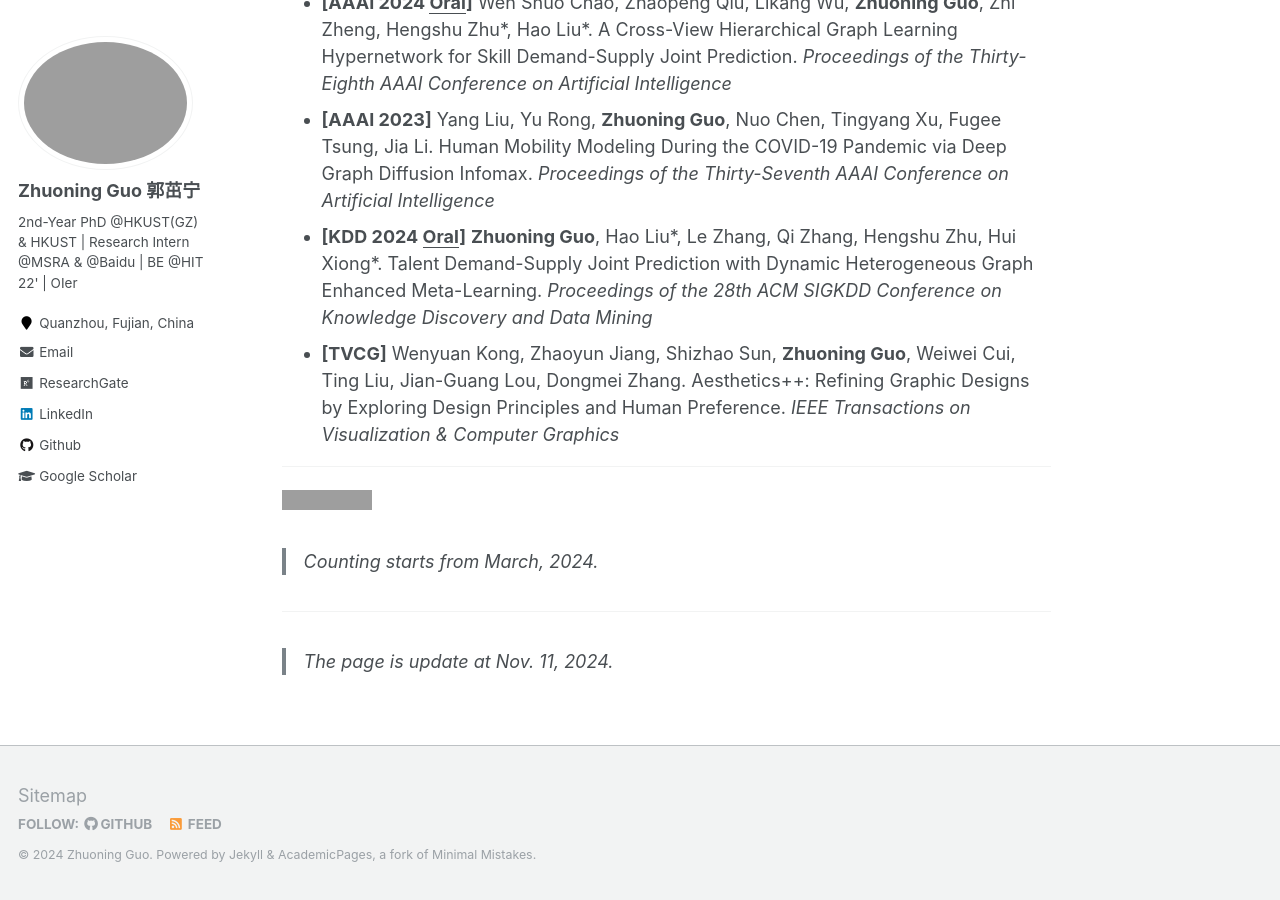
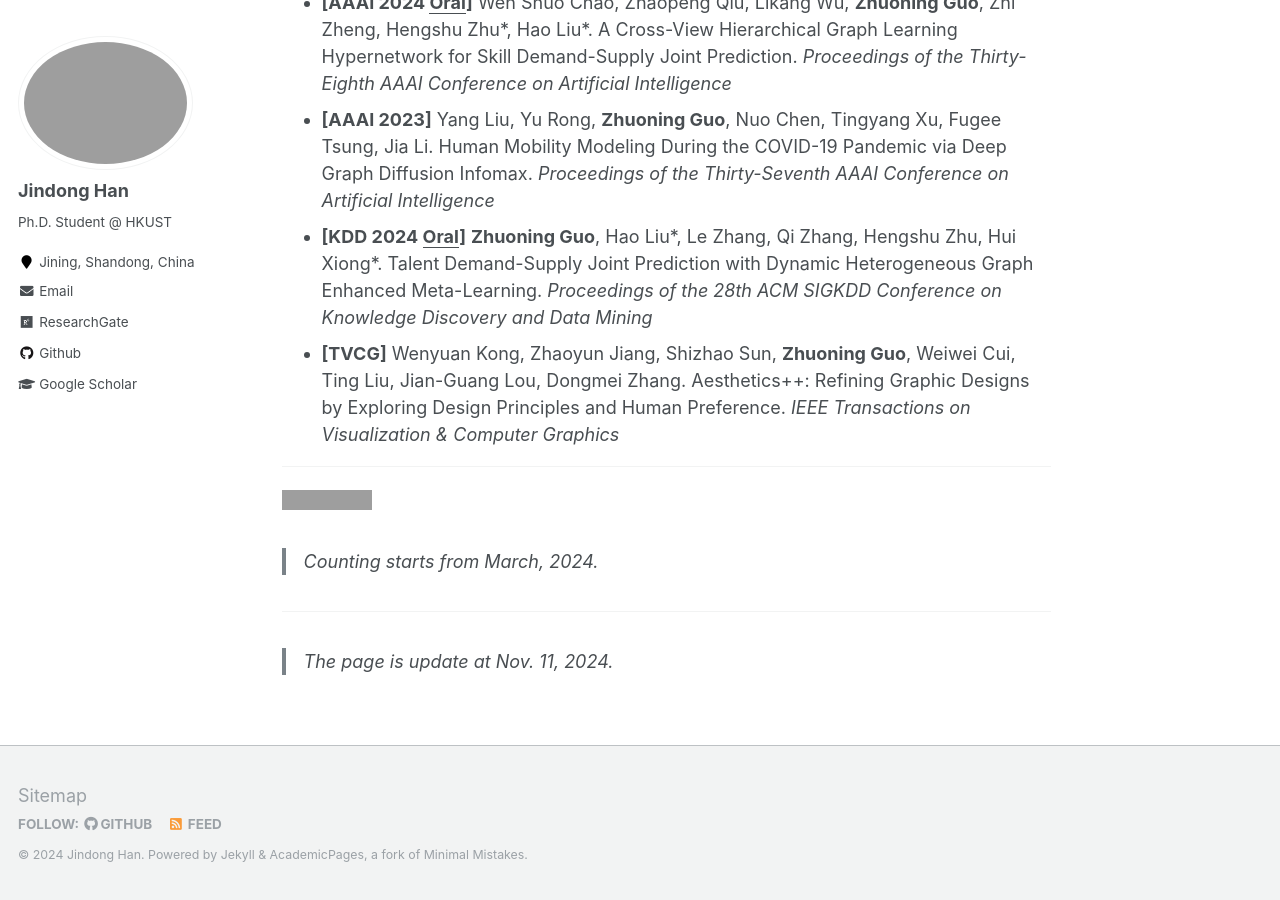
Before and after one commit to jhanao-hkust/jhanao-hkust.github.io, a Jekyll site: the page built from _pages/about.md, in a window 1280 px wide and 900 px high, scrolled down 1903 px. Built offline with Jekyll 4.4.1, drawn with Linux system fonts in a browser that asks for light colours; formulas are drawn with MathJax 3; some of the changed text lies outside the part shown; grey boxes are pictures that could not be loaded.

Commit message:
Update _config.yml

```diff
--- a/_config.yml
+++ b/_config.yml
@@ -7,13 +7,13 @@
 
 # Site Settings
 locale                   : "en-US"
-title                    : "Zhuoning Guo"
+title                    : "Jindong Han"
 title_separator          : "-"
-name                     : &name "Zhuoning Guo"
-description              : &description "PhD student at HKUST(GZ)"
-url                      : https://gzn00417.github.io # the base hostname & protocol for your site e.g. "https://mmistakes.github.io"
+name                     : &name "Jindong Han"
+description              : &description "Ph.D. Student at HKUST"
+url                      : https://jhanao-hkust.github.io # the base hostname & protocol for your site e.g. "https://mmistakes.github.io"
 baseurl                  : "" # the subpath of your site, e.g. "/blog"
-repository               : "gzn00417/gzn00417.github.io"
+repository               : "jhanao-hkust.github.io"
 teaser                   :  # filename of teaser fallback teaser image placed in /images/, .e.g. "500x300.png"
 breadcrumbs              : false # true, false (default)
 words_per_minute         : 160
@@ -80,15 +80,15 @@ analytics:
 
 # Site Author
 author:
-  name             : "Zhuoning Guo 郭茁宁"
+  name             : "Jindong Han"
   avatar           : "profile.png"
-  bio              : "2nd-Year PhD @HKUST(GZ) & HKUST | Research Intern @MSRA & @Baidu | BE @HIT 22' | OIer"
-  location         : "Quanzhou, Fujian, China"
+  bio              : "Ph.D. Student @ HKUST"
+  location         : "Jining, Shandong, China"
   employer         :
   pubmed           :
-  googlescholar    : "https://scholar.google.com/citations?user=jBd64WgAAAAJ&hl=en"
-  email            : "zhuoning.guo@gmail.com"
-  researchgate     : "https://www.researchgate.net/profile/Zhuoning-Guo"
+  googlescholar    : "https://scholar.google.com/citations?user=e9lFam0AAAAJ&hl=zh-CN"
+  email            : "jhanao@connect.ust.hk"
+  researchgate     : "https://www.researchgate.net/profile/Jindong-Han"
   uri              :
   bitbucket        :
   codepen          :
@@ -96,13 +96,13 @@ author:
   flickr           :
   facebook         :
   foursquare       :
-  github           : "gzn00417"
+  github           : "jhanao-hkust"
   google_plus      :
   keybase          :
   instagram        :
   impactstory      : #"https://profiles.impactstory.org/u/xxxx-xxxx-xxxx-xxxx"
   lastfm           :
-  linkedin         : "https://www.linkedin.com/in/zhuoning-guo"
+  linkedin         : #
   orcid            :
   pinterest        :
   soundcloud       :
```
